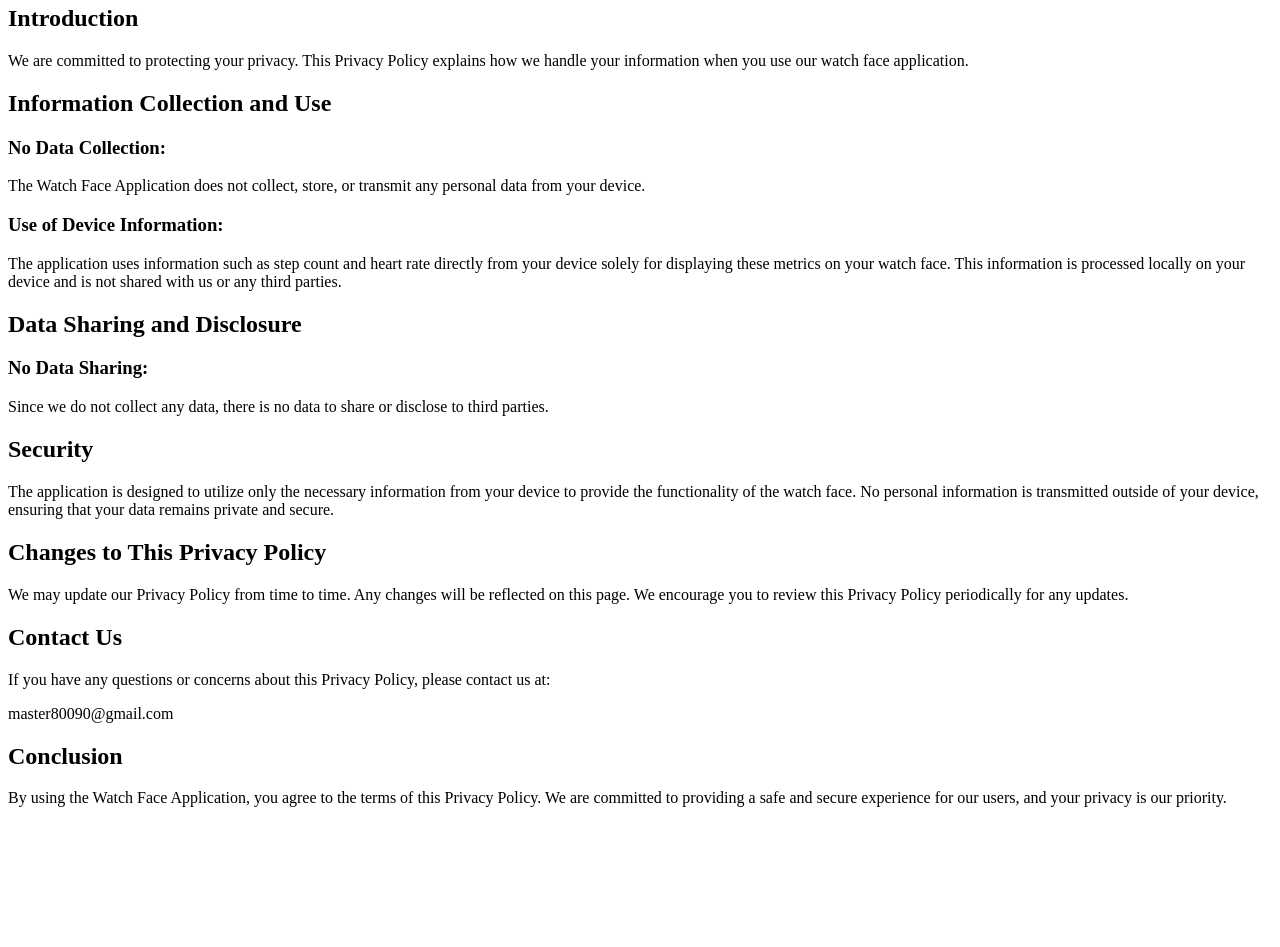
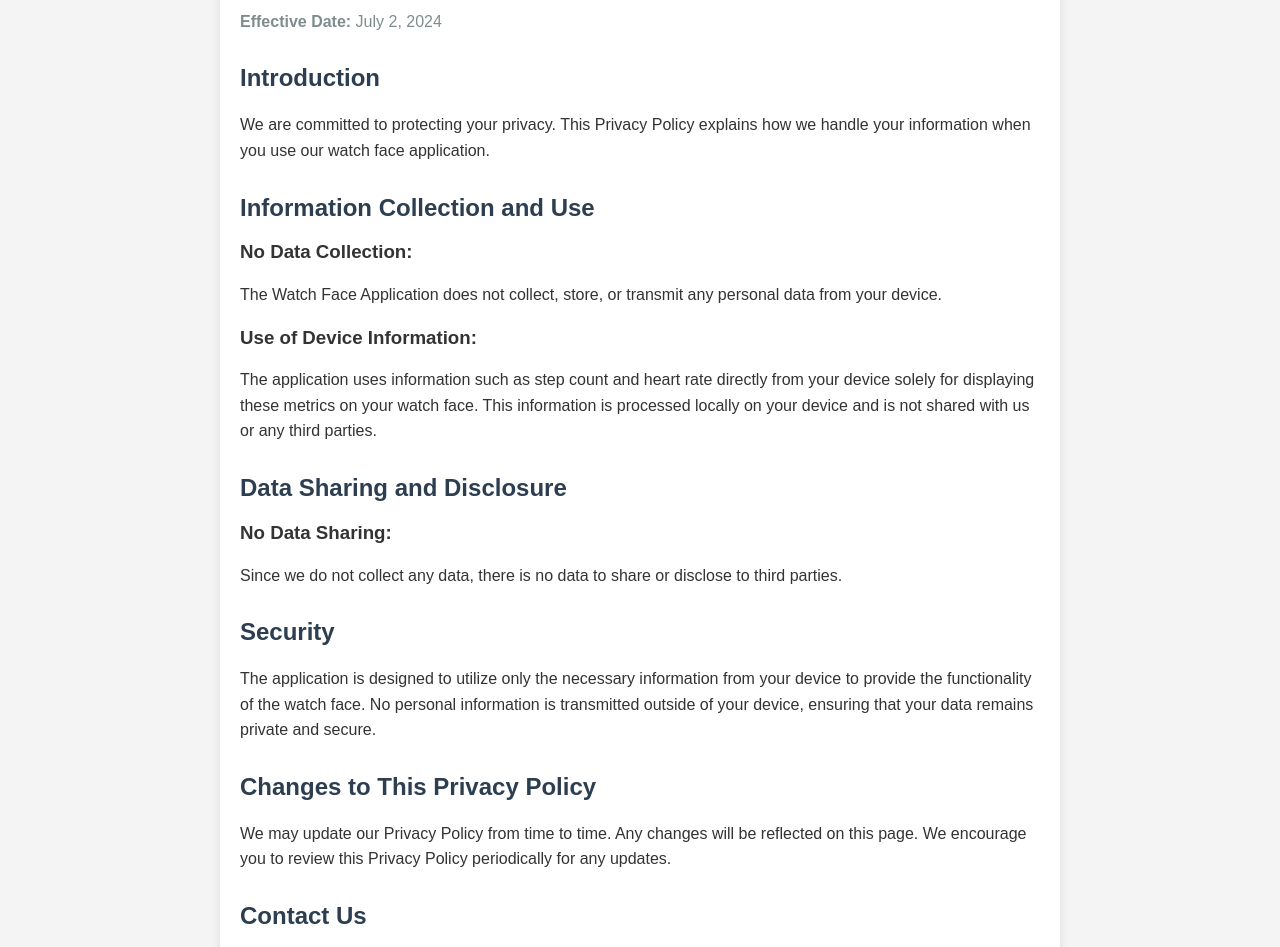
Before and after one commit to Akisman094/Watch-Faces-NoData-Privacy-Policy, a plain HTML site: page index.html in a window 1280 px wide. Shown: the part 113-1060 px from the top of the page. Before the commit the page ends 936 px from the top, so only its background shows below. Drawn offline with Linux system fonts and the light colour scheme.

Commit message:
Added theme with CSS

```diff
--- a/index.html
+++ b/index.html
@@ -4,10 +4,49 @@
     <meta charset="UTF-8">
     <meta name="viewport" content="width=device-width, initial-scale=1.0">
     <title>Privacy Policy</title>
+    <style>
+        body {
+            font-family: Arial, sans-serif;
+            margin: 0;
+            padding: 0;
+            background-color: #f4f4f4;
+            color: #333;
+        }
+        .container {
+            max-width: 800px;
+            margin: 20px auto;
+            padding: 20px;
+            background-color: #fff;
+            box-shadow: 0 0 10px rgba(0, 0, 0, 0.1);
+            border-radius: 8px;
+        }
+        h1, h2 {
+            color: #2c3e50;
+        }
+        h1 {
+            border-bottom: 2px solid #2980b9;
+            padding-bottom: 10px;
+        }
+        h2 {
+            margin-top: 30px;
+        }
+        p {
+            line-height: 1.6;
+        }
+        .contact-info {
+            margin-top: 20px;
+            font-weight: bold;
+        }
+        .effective-date {
+            margin-top: -10px;
+            color: #7f8c8d;
+        }
+    </style>
 </head>
 <body>
+    <div class="container">
         <h1>Privacy Policy for Watch Face Application</h1>
-    <p><strong>Effective Date:</strong> July 2, 2024</p>
+        <p class="effective-date"><strong>Effective Date:</strong> July 2, 2024</p>
 
         <h2>Introduction</h2>
         <p>We are committed to protecting your privacy. This Privacy Policy explains how we handle your information when you use our watch face application.</p>
@@ -31,9 +70,10 @@
 
         <h2>Contact Us</h2>
         <p>If you have any questions or concerns about this Privacy Policy, please contact us at:</p>
-    <p>master80090@gmail.com</p>
+        <p class="contact-info">master80090@gmail.com</p>
 
         <h2>Conclusion</h2>
         <p>By using the Watch Face Application, you agree to the terms of this Privacy Policy. We are committed to providing a safe and secure experience for our users, and your privacy is our priority.</p>
+    </div>
 </body>
 </html>
```
Lines whose indentation alone changed are shown as unchanged.
